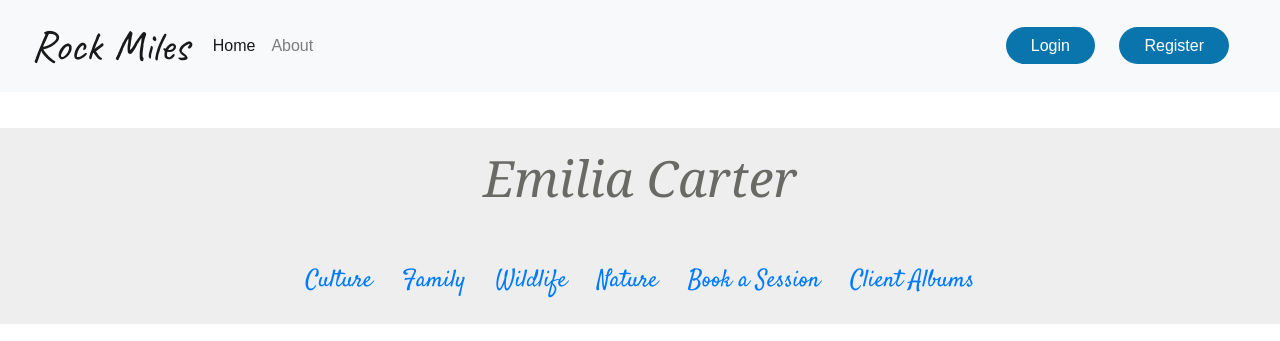
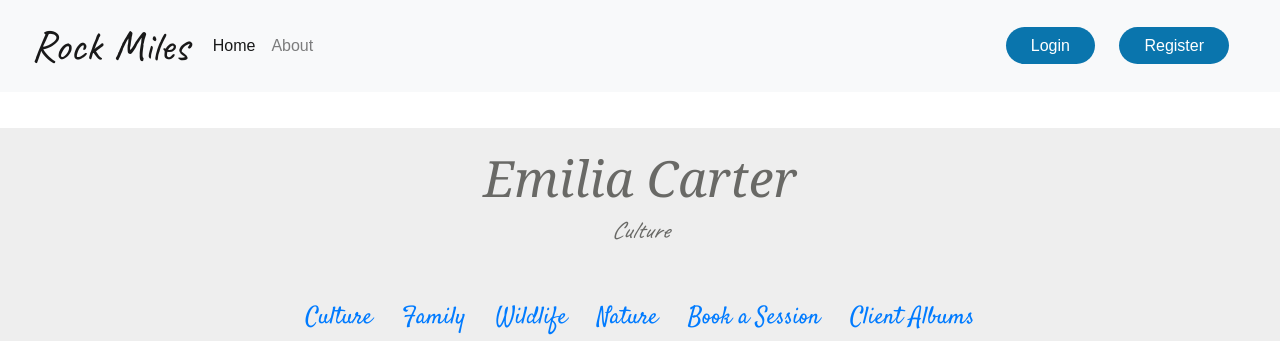
Before and after one commit to rockmiles/RocksApp, a Django app: page / in a window 1280 px wide. Shown: the top 341 px of the page. Run offline with Django 3.2, Linux system fonts and the light colour scheme; data comes from the database, SQL or seed files in the repository; some libraries are stand-ins or nearby versions; some web fonts are replaced.

Commit message:
feat: update

```diff
--- a/gallery/templates/gallery/posts.html
+++ b/gallery/templates/gallery/posts.html
@@ -3,7 +3,7 @@
 {% block content %}
   <div class="top">
     <h2 class="text-name" style='font-family:georgia,garamond,serif;font-size:50px;font-style:italic;'>Emilia Carter</h2>
-    <h4 class="" style='font-family:Caveat,cursive;font-style:italic;'>{{post.title}}</h4>
+    <h4 class="" style='font-family:Caveat,cursive;font-style:italic;'>Culture</h4>
 
     <ul class="list-flairs">
         <li><a href="#">Culture</a></li>
```
